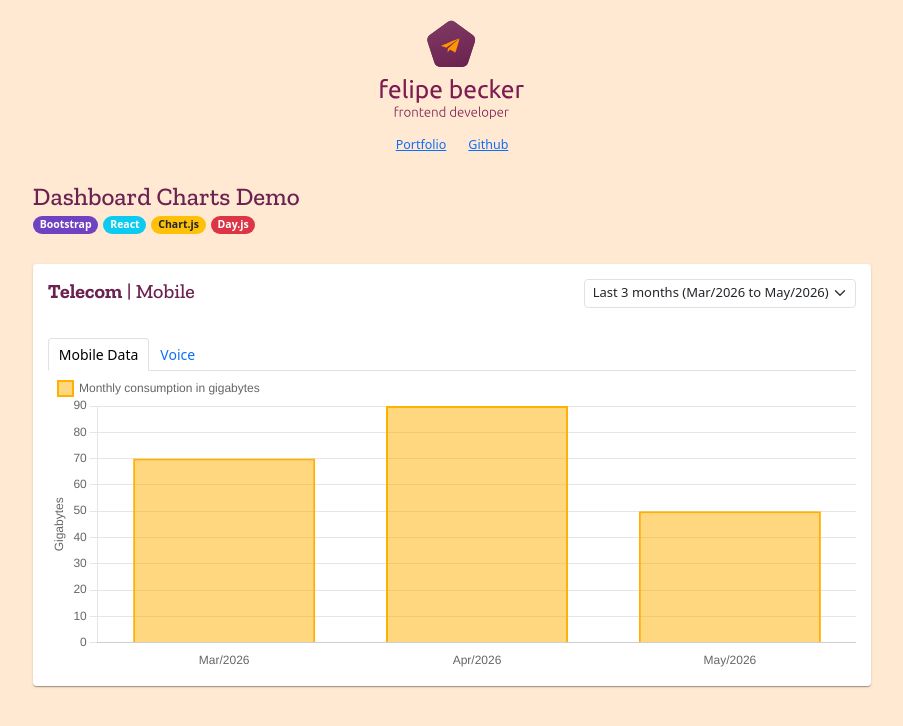
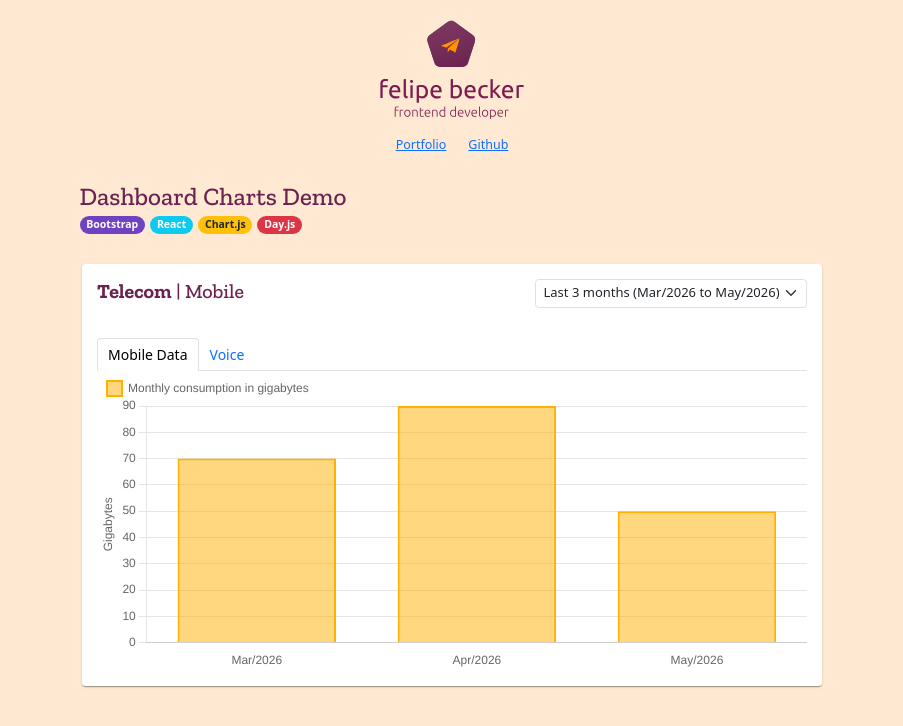
Before and after one commit to ofelipebecker/dashboard-charts-demo, a React (Vite) app: page / in a window 1280 px wide. Shown: the top 726 px of the page, without its empty margins (188-1091 px from the left). Built offline with nearby package versions, Linux system fonts and the light colour scheme.

Commit message:
ui: adjust responsive layout for two-column design at xxl breakpoint
Issue: DCD-2602A

```diff
--- a/src/App.jsx
+++ b/src/App.jsx
@@ -11,21 +11,22 @@ import './App.css';
 function App() {
   return (
     <>
-      <Container fluid>
+      <Container>
         <Row>
-          <Col xs={{ span: 10, offset: 1 }} md={{ span: 8, offset: 2 }}>
+          <Col xs={{ span: 8, offset: 2 }} xxl={{ span: 10, offset: 1 }}>
             <TopNav />
           </Col>
         </Row>
         <Row>
-          <Col xs={{ span: 10, offset: 1 }} md={{ span: 8, offset: 2 }}>
+          <Col xs={{ span: 8, offset: 2 }} xxl={{ span: 5, offset: 1 }}>
             <PageTitle />
           </Col>
         </Row>
-        <Row>
-          <Col xs={{ span: 10, offset: 1 }} md={{ span: 8, offset: 2 }}>
+        <Row className='gx-5'>
+          <Col xs={{ span: 8, offset: 2 }} xxl={{ span: 5, offset: 1 }}>
             <TabsCard />
           </Col>
+          <Col xs={{ span: 8, offset: 2 }} xxl={{ span: 5, offset: 0 }}></Col>
         </Row>
       </Container>
     </>
```
